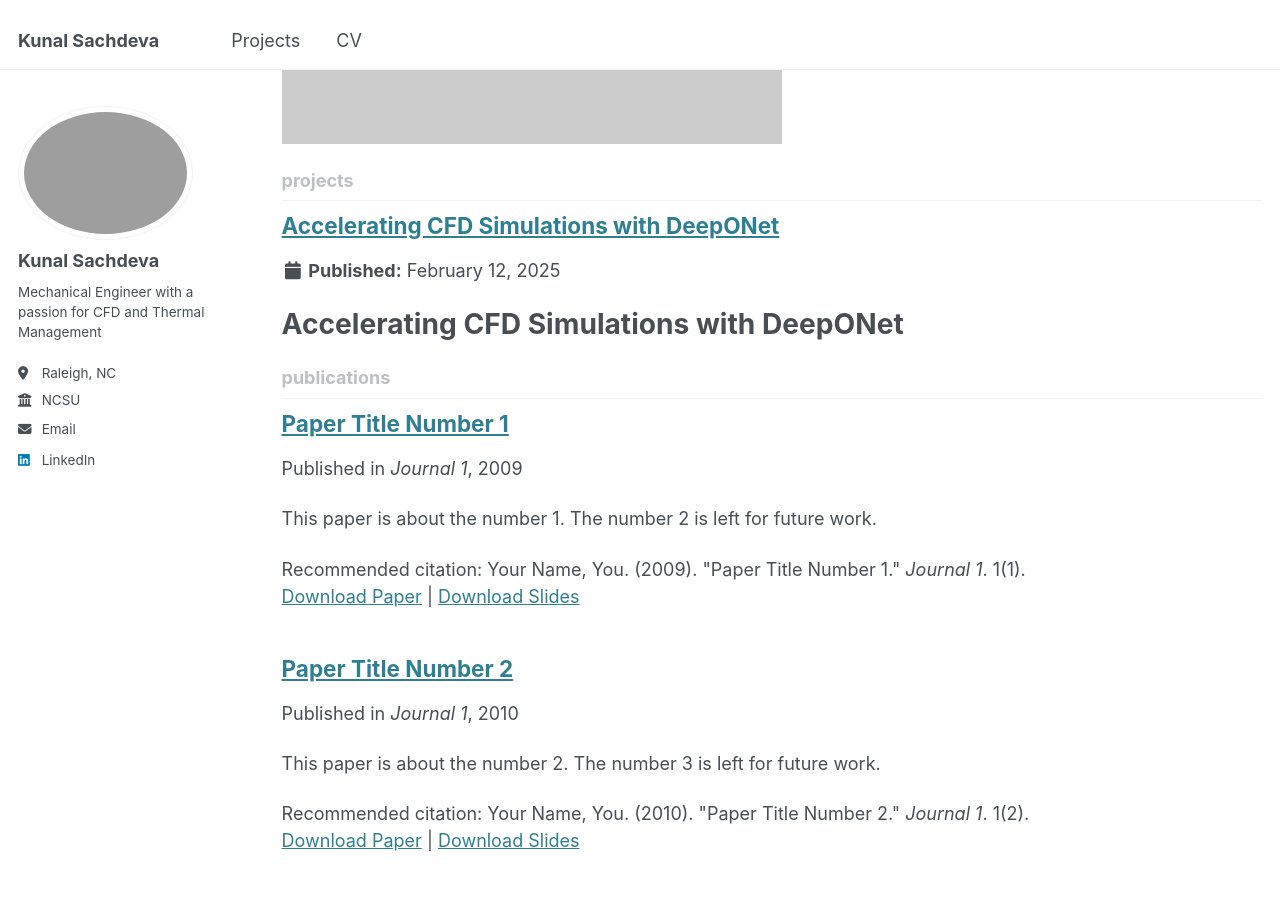
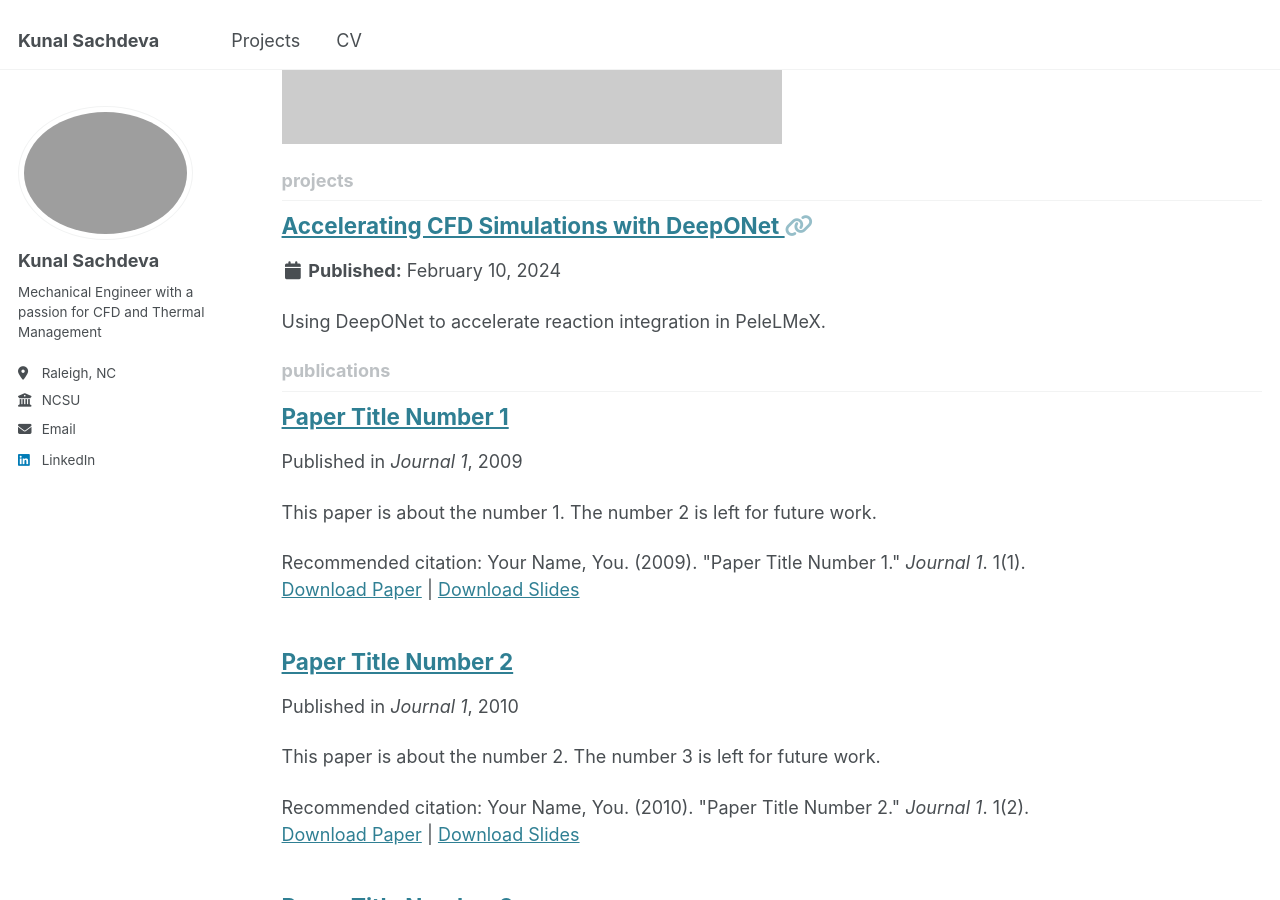
Before and after one commit to sachdevakunal/sachdevakunal.github.io, a Jekyll site: the page built from _pages/collection-archive.html, in a window 1280 px wide and 900 px high, scrolled down 948 px. Built offline with Jekyll 4.4.1, drawn with Linux system fonts in a browser that asks for light colours; part of the change alters nothing that is shown.

Commit message:
Update deeponet.md

```diff
--- a/_projects/deeponet.md
+++ b/_projects/deeponet.md
@@ -1,100 +1,15 @@
 ---
-permalink: /projects/deeponet/
 title: "Accelerating CFD Simulations with DeepONet"
-layout: single
-author_profile: true
+date: 2024-02-10
+excerpt: "Using DeepONet to accelerate reaction integration in PeleLMeX."
+description: "This project integrates DeepONet into PeleLMeX to reduce computational cost while maintaining accuracy."
+image: /assets/images/deeponet.png
+link: /projects/deeponet/
 ---
 
-# Accelerating CFD Simulations with DeepONet
+Using DeepONet to accelerate reaction integration in PeleLMeX for high-fidelity reactive CFD simulations.
 
-## Overview
-This project focuses on integrating **Deep Operator Networks (DeepONets)** into **PeleLMeX**, a high-fidelity reactive CFD solver, to accelerate the reaction integration step while maintaining accuracy.
+🔹 **Technologies:** Python, TensorFlow, PeleLMeX, HPC
+🔹 **Results:** 4-5x speedup in reaction integration
 
-By replacing computationally expensive **ODE solvers** with a trained DeepONet model, we achieve a significant reduction in computational cost while maintaining high accuracy.
-
----
-
-## Problem Statement
-Reactive CFD simulations involve **solving stiff ODEs** for chemical kinetics at every grid point. This process:
-- Is computationally expensive.
-- Becomes the main bottleneck in large-scale simulations.
-- Limits real-time CFD applications.
-
-**Solution:**
-We leverage a **DeepONet-based surrogate model** to replace the ODE solver, drastically improving computational efficiency.
-
----
-
-## Technologies Used
-- **Machine Learning**: DeepONet, TensorFlow, PyTorch
-- **CFD Solver**: PeleLMeX (AMReX-based low Mach number solver)
-- **Programming Languages**: Python, C, C++
-- **HPC**: MPI-based parallel computing
-
----
-
-## Methodology
-
-### 🔹 **1. Data Collection & Preprocessing**
-- Generated **zero-dimensional reactor data** using **Cantera**.
-- Clustered data into **four reaction groups** based on thermochemical conditions.
-- Each cluster was trained separately with a different **DeepONet model**.
-
-### 🔹 **2. Training DeepONet**
-- Used **high-fidelity reaction data** as input.
-- Trained **four DeepONets** (one per cluster) to predict **species evolution & temperature**.
-- Optimized architecture using **MSE loss & Adam optimizer**.
-
-### 🔹 **3. Integrating DeepONet into PeleLMeX**
-- Converted the trained DeepONet models into a **C++ callable function**.
-- Integrated this function inside **PeleLMeX’s reaction module**.
-- Ensured parallel computing compatibility for **HPC performance**.
-
-### 🔹 **4. Performance Evaluation**
-- **Compared DeepONet predictions vs. traditional ODE solvers**.
-- **Measured speedup & accuracy trade-offs**.
-- Analyzed computational savings in **full 3D CFD simulations**.
-
----
-
-## Results & Performance Gains
-✅ **Achieved 4-5x speedup** over traditional stiff ODE solvers.
-✅ **Maintained high accuracy** in predicting chemical species evolution.
-✅ **Successfully integrated into PeleLMeX**, enabling **faster CFD simulations**.
-
-| Metric              | Traditional ODE Solver | DeepONet Model |
-|---------------------|----------------------|----------------|
-| Computational Time  | **100% (Baseline)**   | **20-25% of ODE time** |
-| Accuracy (MSE)      | **Baseline (0.0)**    | **<2% error** |
-| HPC Scalability     | Limited               | **Highly Parallel** |
-
----
-
-## 📷 Images & Videos
-
-### 🔹 **DeepONet Prediction vs. ODE Solver**
-![DeepONet vs ODE Solver](../assets/images/deeponet_comparison.png)
-
-### 🔹 **Speedup in Chemical Kinetics Computation**
-![Speedup Graph](../assets/images/deeponet_speedup.png)
-
-### 🎥 **Demo Video**
-<iframe width="560" height="315" src="https://www.youtube.com/embed/YOUR_VIDEO_ID" frameborder="0" allowfullscreen></iframe>
-
----
-
-## 🔗 Related Links
-- 📂 **[GitHub Repository](https://github.com/yourrepo)**
-- 📄 **[Research Paper (if applicable)](https://example.com)**
-- 🔗 **[Back to Projects](../projects/)**
-
----
-
-## Conclusion
-This work demonstrates that **DeepONets can significantly accelerate chemical reaction integration in CFD simulations**, making large-scale combustion simulations more feasible for **high-performance computing (HPC) applications**.
-
-Further work includes:
-- Extending DeepONet to handle **multi-species reactions with turbulence**.
-- Investigating alternative ML architectures for **adaptive chemistry models**.
-
----
+🔗 **[Read More](/projects/deeponet/)**
```
